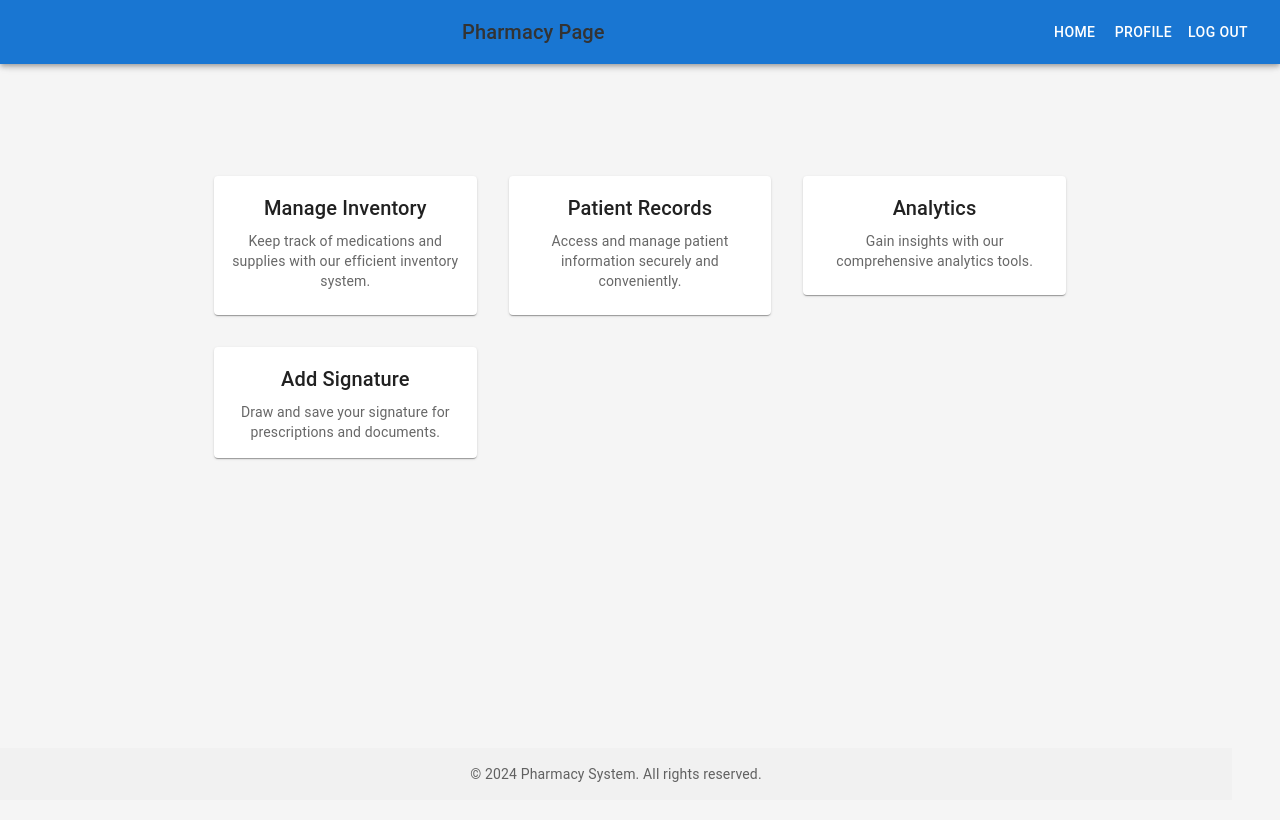
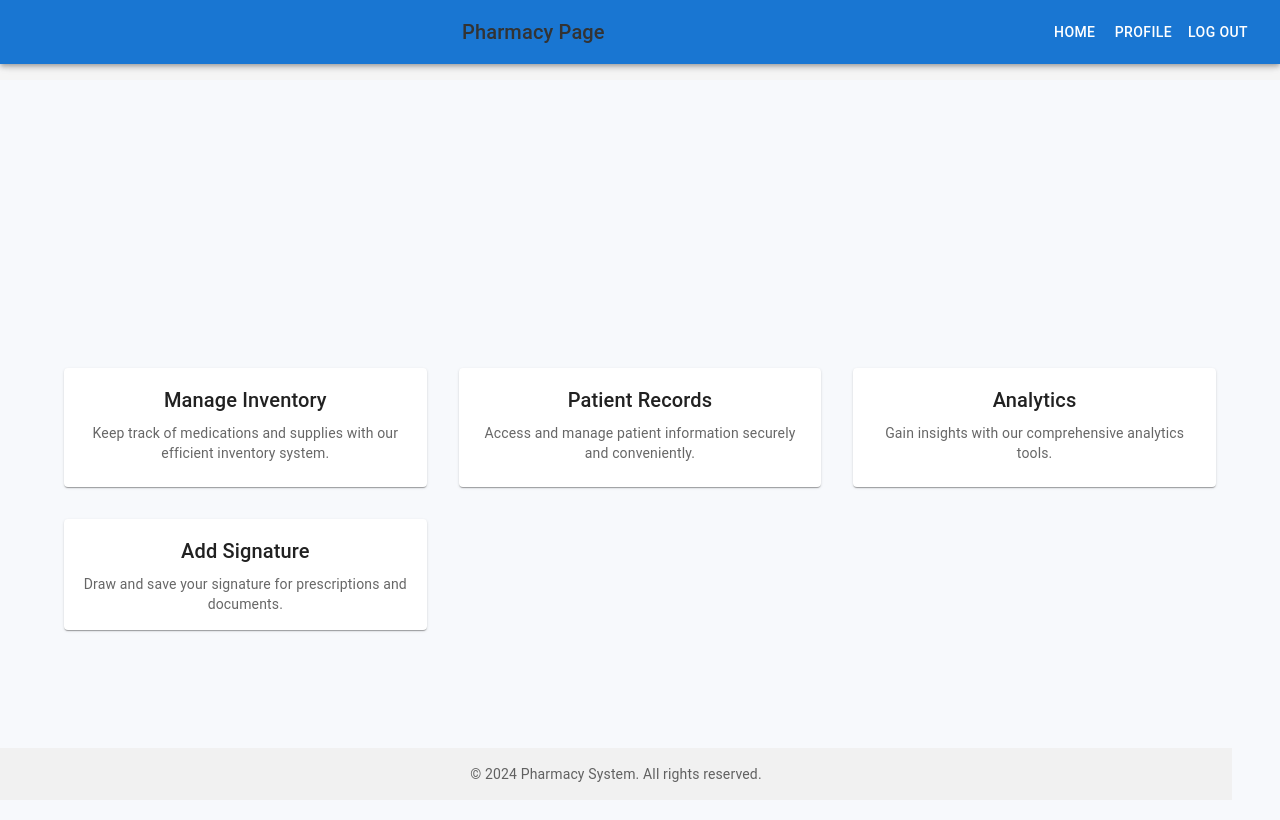
Before and after one commit to samnperry/SFWE403-503, a React (Create React App) app in the folder pharmacy-frontend/: page /Pharm in a window 1280 px wide. Shown: the top 820 px of the page. Built offline with nearby package versions, Linux system fonts and the light colour scheme.

Commit message:
still need to fix: pharm

```diff
--- a/pharmacy-frontend/src/components/pharm-gui/Pharm.css
+++ b/pharmacy-frontend/src/components/pharm-gui/Pharm.css
@@ -1,67 +1,18 @@
-/* Reset html and body margin, padding, and set full size */
-html, body {
-    margin: 0;
-    padding: 0;
-    width: 100%;
-    height: 100%;
-}
-
-/* Top Bar Styling */
-.top-bar {
-    position: fixed;
-    top: 0;
-    left: 0;
-    right: 0; /* Added to stretch to full width */
-    height: 60px;
-    background-color: #333;
-    display: flex;
-    align-items: center;
-    justify-content: space-between;
-    padding: 0 20px;
-    box-sizing: border-box;
-    z-index: 1000;
-}
-
-/* Logo or Title in the Top Bar */
-.top-bar .logo {
-    color: #fff;
-    font-size: 24px;
-    font-weight: bold;
-}
-
-/* Logout Button Styling */
-.top-bar .logout-button {
-    background-color: #ff4d4d;
-    color: #fff;
-    border: none;
-    padding: 10px 15px;
-    font-size: 16px;
-    cursor: pointer;
-    border-radius: 5px;
-}
-
-.top-bar .logout-button:hover {
-    background-color: #ff1a1a;
-}
-
 /* Pharm background styling */
 .pharm-background {
-    background-color: #ffffff;
-    background-size: cover;
-    background-position: center;
-    background-repeat: no-repeat;
+    background-color: aliceblue; /* Make the background aliceblue */
     height: 100vh;
     width: 100vw;
     margin: 0;
     font-family: Arial, sans-serif;
     display: flex;
     flex-direction: column; /* Align children vertically */
+    min-height: 100vh; /* Ensure it stretches to full page height */
 }
 
-footer {
-    width: 100%; /* Make sure it takes the full width */
-    text-align: center;
-    padding: 1rem;
-    background-color: #f1f1f1;
-    margin-top: auto; /* Pushes footer to the bottom */
+/* Ensure content is adjusted below the AppBar */
+.pharm-content {
+    flex: 1; /* Take up all remaining space */
+    padding: 20px;
+    background-color: aliceblue; /* Make sure the content area is aliceblue as well */
 }
--- a/pharmacy-frontend/src/components/pharm-gui/Pharm.tsx
+++ b/pharmacy-frontend/src/components/pharm-gui/Pharm.tsx
@@ -44,7 +44,6 @@ function Pharm() {
       if (response.ok) {
         const data = await response.json();
         console.log(data.message);
-
         window.location.href = data.redirect;
       } else {
         const errorData = await response.json();
@@ -85,6 +84,15 @@ function Pharm() {
 
   return (
     <div className="pharm-background">
+      <Box
+        className="pharm-background"
+        sx={{
+          backgroundColor: "#f7f9fc",
+          minHeight: "100vh",
+          display: "flex",
+          flexDirection: "column",
+        }}
+      >
         <AppBar position="fixed">
           <Toolbar>
             <Typography variant="h6" sx={{ flexGrow: 1 }}>
@@ -101,14 +109,21 @@ function Pharm() {
             </Button>
           </Toolbar>
         </AppBar>
+
         {/* Spacer to prevent content from being hidden behind the AppBar */}
         <Toolbar />
 
-      <Container maxWidth="md">
-        <Box mt={5} textAlign="center">
-          {/* Cool Homepage Content */}
-          <Box mt={5}>
-            <Grid container spacing={4} mt={2}>
+        <Container
+        maxWidth="lg"
+        sx={{
+          marginTop: "6rem",
+          padding: "2rem",
+          flex: 1,
+        }}
+      >
+          {/* Ensure the grid is at the top */}
+          <Box mt={2} sx={{ flexGrow: 1 }}>
+            <Grid container spacing={4}>
               <Grid item xs={12} sm={6} md={4}>
                 <Card>
                   <CardContent>
@@ -165,8 +180,9 @@ function Pharm() {
               </Grid>
             </Grid>
           </Box>
+        </Container>
       </Box>
-      </Container>
+
       {/* Signature Pad Dialog */}
       <Dialog
         open={openSignaturePad}
@@ -194,6 +210,7 @@ function Pharm() {
           </Button>
         </DialogActions>
       </Dialog>
+
       {/* Footer */}
       <footer
         style={{
```
Lines whose indentation alone changed are shown as unchanged.
